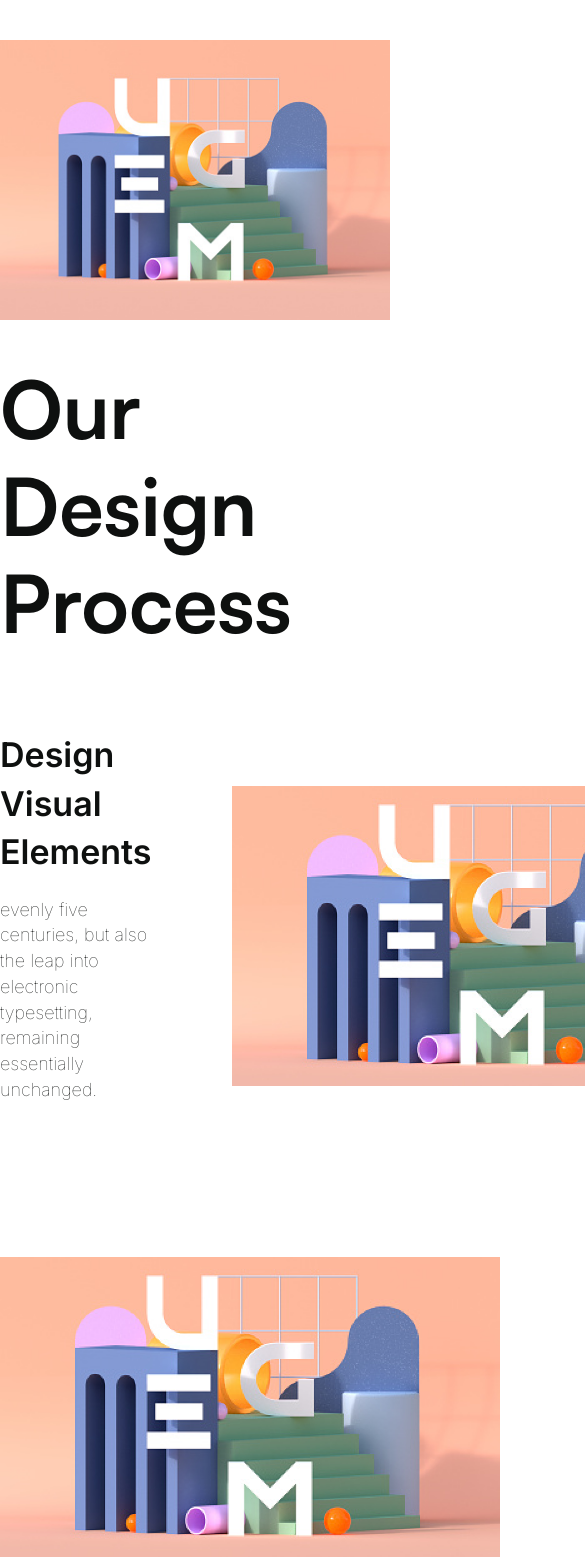
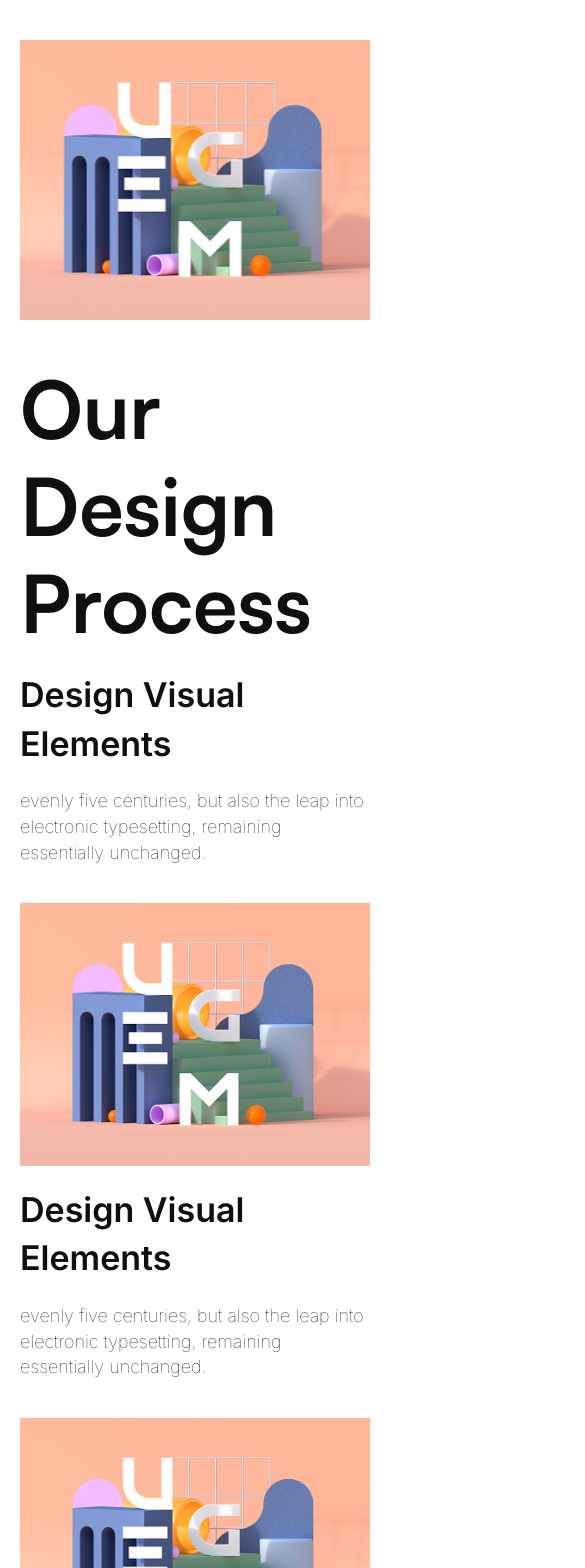
Before and after one commit to 70Ni/webapp, a React (Create React App) app: page /process in a window 390 px wide. Shown: the top 1568 px of the page, 585 px wide, since content can reach past the window. Built offline with nearby package versions, Linux system fonts and the light colour scheme.

Commit message:
github home page

```diff
--- a/package.json
+++ b/package.json
@@ -11,7 +11,8 @@
     "react-router-dom": "^6.16.0",
     "react-scripts": "5.0.1",
     "rsuite": "^5.40.0",
-    "web-vitals": "^2.1.4"
+    "web-vitals": "^2.1.4",
+    "homepage": "https://70ni.github.io/webapp/"
   },
   "scripts": {
     "start": "react-scripts start",
--- a/src/Pages/Cases/casepro.css
+++ b/src/Pages/Cases/casepro.css
@@ -72,7 +72,7 @@
   flex-direction: column;
 }
 .globTypowrpr {
-  margin: 0px 14px;
+  margin-right: 14px;
 }
 .color-circ {
   margin-top: 40px;
--- a/src/Pages/Process/Process.jsx
+++ b/src/Pages/Process/Process.jsx
@@ -32,7 +32,7 @@ function Process() {
             <img src={image} alt="" className="processImage" />
           </div>
         </div>
-        <div className="procSection">
+        <div className="procSection procSectionEven">
           <div className="procImage">
             <img src={image} alt="" className="processImage" />
           </div>
@@ -57,7 +57,7 @@ function Process() {
           </div>
         </div>
       </div>
-      <CaseBannerL />
+      {/* <CaseBannerL /> */}
     </div>
   );
 }
--- a/src/Pages/Process/process.css
+++ b/src/Pages/Process/process.css
@@ -11,19 +11,54 @@
 .proceshedrImg {
   height: 280px;
   border-radius: var(--Border-radius-none);
-    width:100%;
+  width: 100%;
   object-fit: cover;
   margin: 40px 0px;
 }
 .proctext:nth-child(even) {
   margin-left: 120px;
 }
-.proctext:nth-child(odd){
+.proctext:nth-child(odd) {
   margin-right: 80px;
 }
 .processImage {
   height: 300px;
-    width:500px;
+  width: 500px;
   object-fit: cover;
   margin-top: 18px;
 }
+@media only screen and (max-width: 1025px) {
+  .proctext:nth-child(odd) {
+    margin-right: 20px;
+  }
+  .procSection {
+    align-items: flex-start;
+    margin: 20px 0px;
+  }
+  .proctext:nth-child(even) {
+    margin-left: 20px;
+  }
+}
+@media only screen and (max-width: 880px) {
+  .processImage {
+    width: 350px;
+  }
+}
+@media only screen and (max-width: 700px) {
+  .procSection {
+    flex-direction: column;
+  }
+  .processImage {
+    width: 100%;
+    height: auto;
+  }
+  .procSectionEven {
+    flex-direction: column-reverse;
+  }
+  .proctext:nth-child(odd) {
+    margin-right: 0px;
+  }
+  .proctext:nth-child(even) {
+    margin-left: 0px;
+  }
+}
--- a/src/Section/Intro/IntoSec.css
+++ b/src/Section/Intro/IntoSec.css
@@ -1,4 +1,4 @@
-@import url('https://fonts.googleapis.com/css2?family=Inter:wght@100;400;500;600;700&display=swap');
+@import url("https://fonts.googleapis.com/css2?family=Inter:wght@100;400;500;600;700&display=swap");
 .IntroWrapper {
   display: flex;
   justify-content: space-between;
@@ -16,7 +16,7 @@
   color: var(--color-text);
 }
 .IntrigtTop {
-  font-family: 'Inter', Courier, monospace;
+  font-family: "Inter", Courier, monospace;
   font-size: 24px;
   color: white;
   line-height: 34px;
@@ -69,3 +69,9 @@
     align-items: center;
   }
 }
+@media only screen and (max-width: 320px) {
+  .IntroTXT {
+    font-size: 68px;
+    line-height: 78px;
+  }
+}
```
Lines whose indentation alone changed are shown as unchanged.
